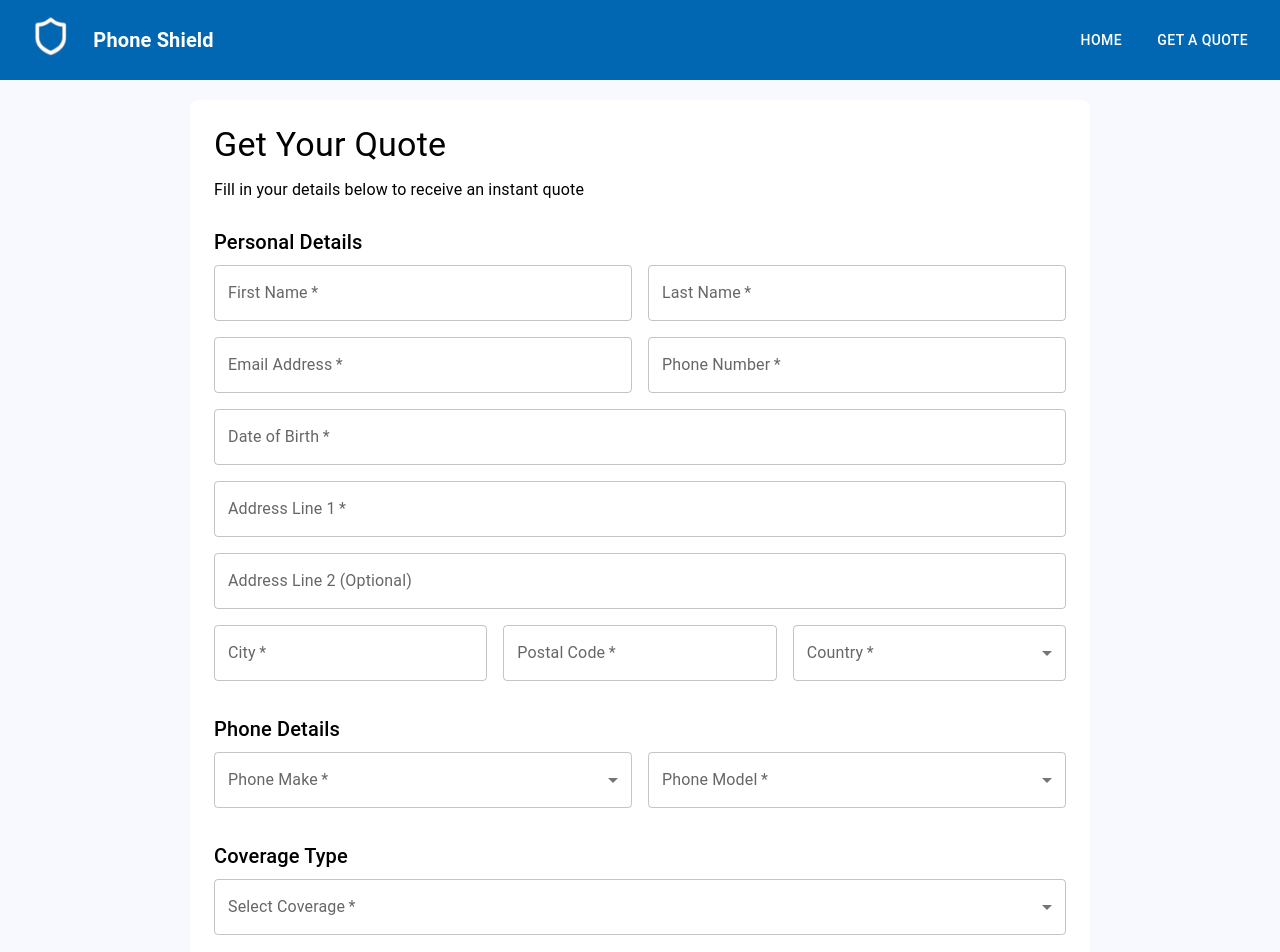
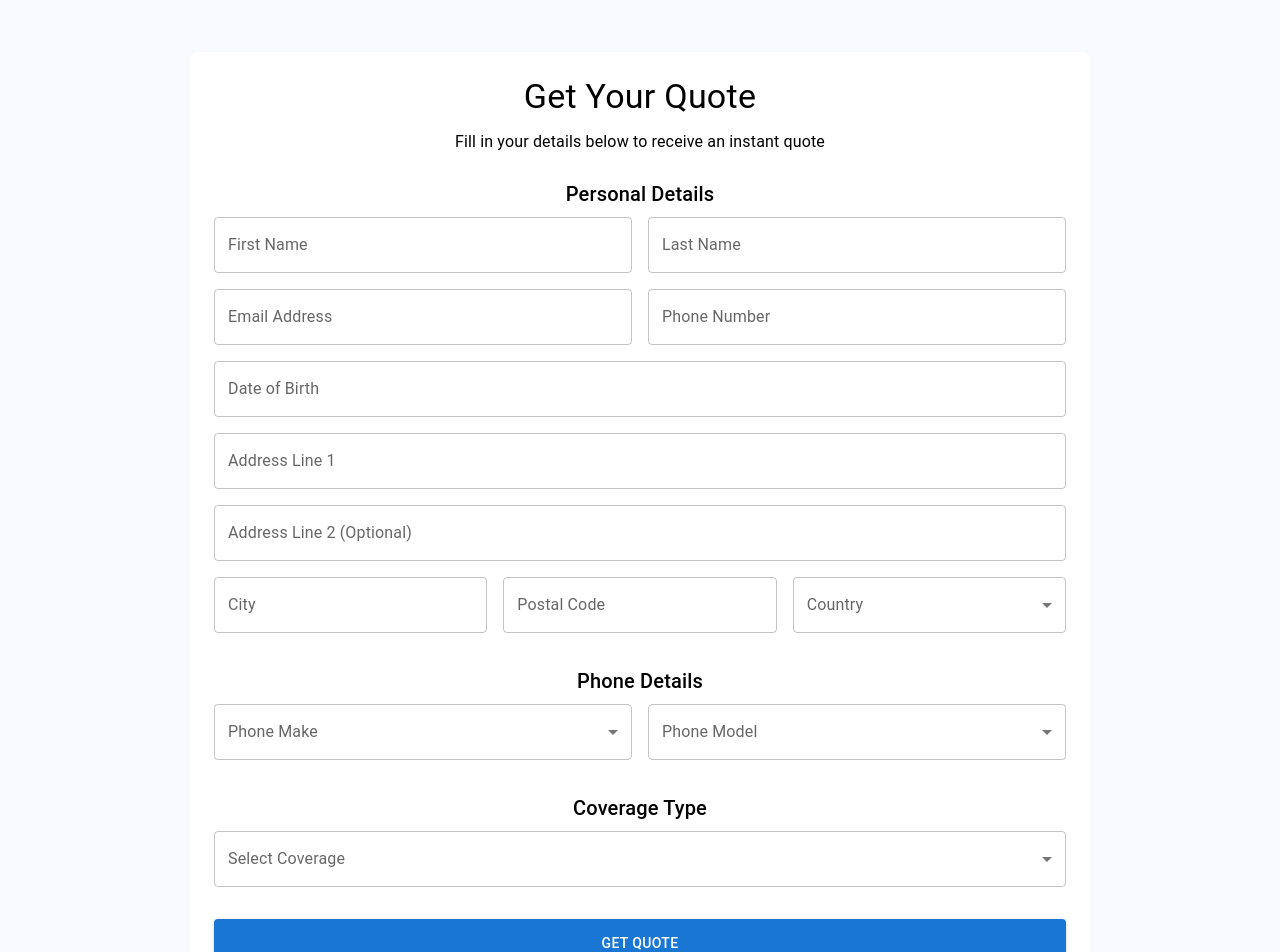
Before and after one commit to CoffeeMan1ac/project-streamline, a React app in the folder frontend/: page /quotes in a window 1280 px wide. Shown: the top 952 px of the page. Built offline with nearby package versions, Linux system fonts and the light colour scheme; the HTML template or start-up script is replaced by a standard one.

Commit message:
Add routing and fix App.tsx

```diff
--- a/frontend/src/App.tsx
+++ b/frontend/src/App.tsx
@@ -1,11 +1,21 @@
+import { useState } from "react";
 import Home from "./pages/Home";
+import { BrowserRouter, Routes, Route } from "react-router-dom";
+import QuotesPage from "./pages/QuotesPage";
+import reactLogo from "./assets/react.svg";
+import viteLogo from "/vite.svg";
+import "./App.css";
 
 function App() {
   return (
-    <>
-      <Home />
-    </>
+    <BrowserRouter>
+      <Routes>
+        <Route path="/" element={<Home />} />
+        <Route path="/quotes" element={<QuotesPage />} />
+      </Routes>
+    </BrowserRouter>
   );
 }
 
+
 export default App;
--- a/frontend/src/pages/Home.tsx
+++ b/frontend/src/pages/Home.tsx
@@ -1,25 +1,16 @@
-import { BrowserRouter, Routes, Route } from "react-router-dom";
 import Navbar from "../components/Navbar";
 import HeroSection from "../components/HeroSection";
 import PricingSection from "../components/PricingSection";
 import Footer from "../components/Footer";
-import QuotesPage from "../pages/QuotesPage";
 
 const Home = () => {
   return (
-    <BrowserRouter>
+    <>
       <Navbar />
-      <Routes>
-        <Route path="/" element={
-          <>
-            <HeroSection />
-            <PricingSection />
-            <Footer />
-          </>
-        } />
-        <Route path="/quotes" element={<QuotesPage />} />
-      </Routes>
-    </BrowserRouter>
+      <HeroSection />
+      <PricingSection />
+      <Footer />
+    </>
   );
 };
 
--- a/frontend/src/pages/QuotesPage.tsx
+++ b/frontend/src/pages/QuotesPage.tsx
@@ -94,7 +94,6 @@ const QuotesPage = () => {
               label="First Name"
               value={firstName}
               onChange={(e) => setFirstName(e.target.value)}
-              required
               error={!!errors.firstName}
               helperText={errors.firstName}
             />
@@ -103,7 +102,6 @@ const QuotesPage = () => {
               label="Last Name"
               value={lastName}
               onChange={(e) => setLastName(e.target.value)}
-              required
               error={!!errors.lastName}
               helperText={errors.lastName}
             />
@@ -116,7 +114,6 @@ const QuotesPage = () => {
               type="email"
               value={email}
               onChange={(e) => setEmail(e.target.value)}
-              required
               error={!!errors.email}
               helperText={errors.email}
             />
@@ -125,7 +122,6 @@ const QuotesPage = () => {
               label="Phone Number"
               value={phone}
               onChange={(e) => setPhone(e.target.value)}
-              required
               error={!!errors.phone}
               helperText={errors.phone}
             />
@@ -138,7 +134,6 @@ const QuotesPage = () => {
             value={dob}
             onChange={(e) => setDob(e.target.value)}
             style={{ marginBottom: "16px" }}
-            required
             error={!!errors.dob}
             helperText={errors.dob}
           />
@@ -150,7 +145,6 @@ const QuotesPage = () => {
             value={address1}
             onChange={(e) => setAddress1(e.target.value)}
             style={{ marginBottom: "16px" }}
-            required
             error={!!errors.address1}
             helperText={errors.address1}
           />
@@ -170,7 +164,6 @@ const QuotesPage = () => {
               label="City"
               value={city}
               onChange={(e) => setCity(e.target.value)}
-              required
               error={!!errors.city}
               helperText={errors.city}
             />
@@ -179,11 +172,10 @@ const QuotesPage = () => {
               label="Postal Code"
               value={postalCode}
               onChange={(e) => setPostalCode(e.target.value)}
-              required
               error={!!errors.postalCode}
               helperText={errors.postalCode}
             />
-            <FormControl fullWidth required error={!!errors.country}>
+            <FormControl fullWidth error={!!errors.country}>
               <InputLabel>Country</InputLabel>
               <Select
                 value={country}
@@ -204,7 +196,7 @@ const QuotesPage = () => {
           </Typography>
 
           <div style={{ display: "flex", gap: "16px", marginBottom: "16px" }}>
-            <FormControl fullWidth required error={!!errors.phoneMake}>
+            <FormControl fullWidth error={!!errors.phoneMake}>
               <InputLabel>Phone Make</InputLabel>
               <Select
                 value={phoneMake}
@@ -218,7 +210,7 @@ const QuotesPage = () => {
               </Select>
               {errors.phoneMake && <div style={{color: "#d32f2f", fontSize: "12px", marginTop: "4px"}}>{errors.phoneMake}</div>}
             </FormControl>
-            <FormControl fullWidth required error={!!errors.phoneModel}>
+            <FormControl fullWidth error={!!errors.phoneModel}>
               <InputLabel>Phone Model</InputLabel>
               <Select
                 value={phoneModel}
@@ -238,7 +230,7 @@ const QuotesPage = () => {
             Coverage Type
           </Typography>
 
-          <FormControl fullWidth required error={!!errors.coverage} style={{ marginBottom: "32px" }}>
+          <FormControl fullWidth error={!!errors.coverage} style={{ marginBottom: "32px" }}>
             <InputLabel>Select Coverage</InputLabel>
             <Select
               value={coverage}
```
Also changed, not shown: frontend/src/routes/AppRoutes.tsx (+11 -8 lines).
